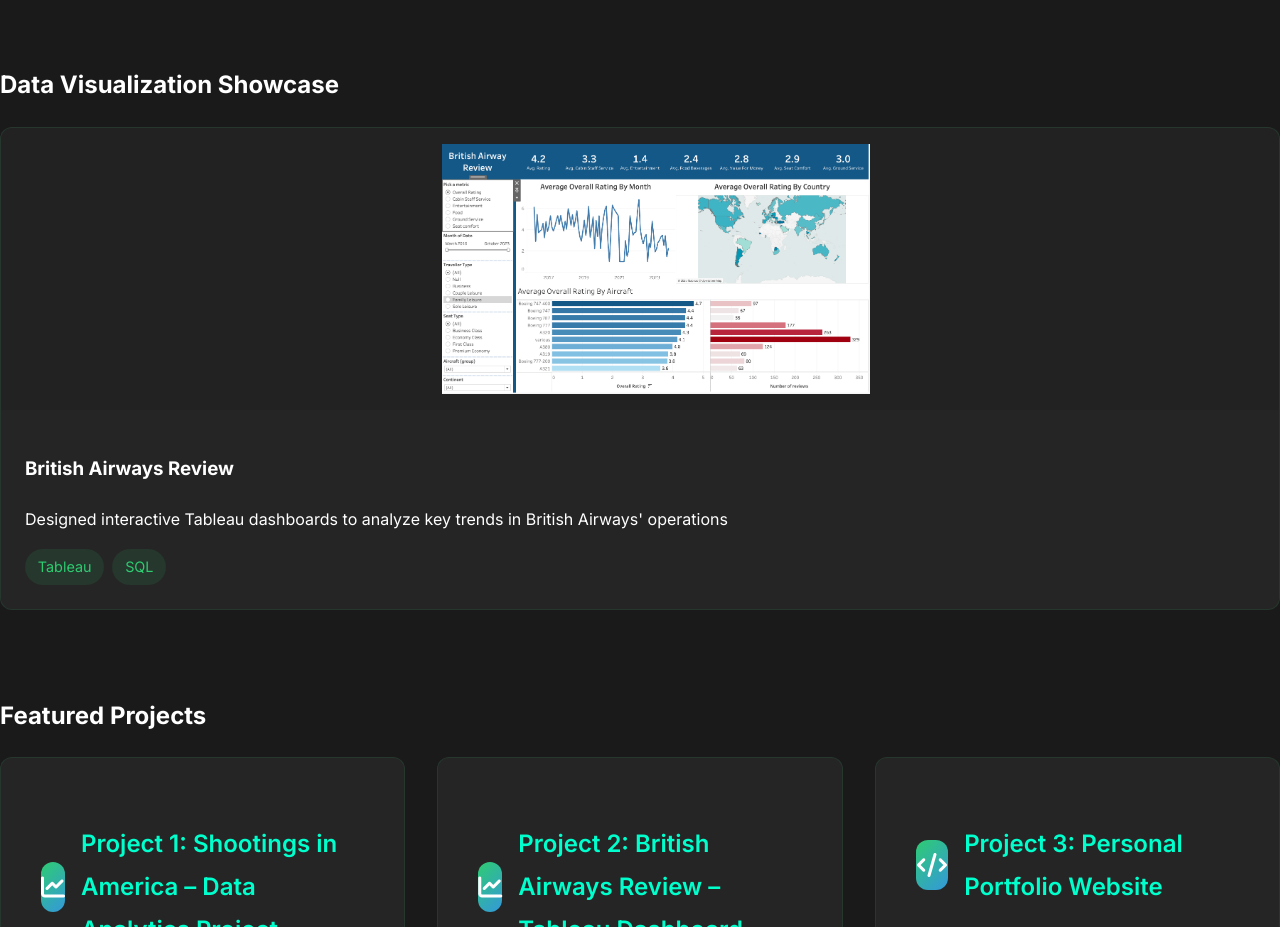
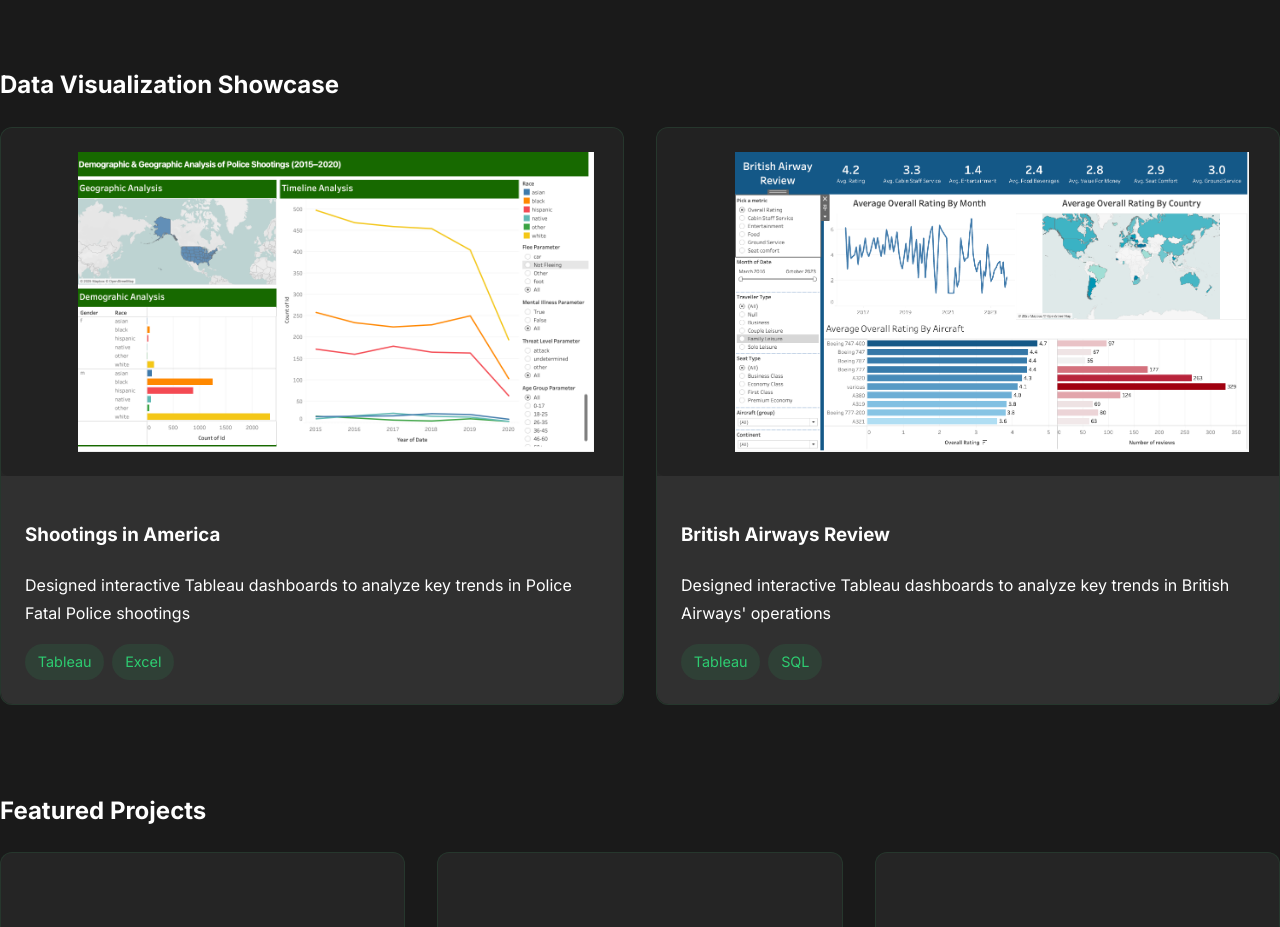
Before and after one commit to Chidalubo/chidalubo.github.io, a plain HTML site: page index.html in a window 1280 px wide. Shown: the part 1700-2627 px from the top of the page. Drawn offline with Linux system fonts and the light colour scheme.

Commit message:
Add files via upload

```diff
--- a/index.html
+++ b/index.html
@@ -93,7 +93,18 @@
       <h2>Data Visualization Showcase</h2>
       <div class="viz-grid">
         <div class="viz-card">
-          <img src="viz.png" alt="Data Visualization 2" class="viz-image">
+          <img src="viz2.png" alt="Sales Analytics Dashboard" class="viz-image">
+          <div class="viz-content">
+            <h3>Shootings in America</h3>
+            <p> Designed interactive Tableau dashboards to analyze key trends in Police Fatal Police shootings</p>
+            <div class="project-tech">
+              <span class="tech-tag">Tableau</span>
+              <span class="tech-tag">Excel</span>
+            </div>
+          </div>
+        </div>
+        <div class="viz-card">
+          <img src="viz.png" alt="British Airways Review Visualization" class="viz-image">
           <div class="viz-content">
             <h3>British Airways Review</h3>
             <p>Designed interactive Tableau dashboards to analyze key trends in British Airways' operations</p>
--- a/styles.css
+++ b/styles.css
@@ -682,15 +682,23 @@ footer p {
 
 .viz-image {
   width: 100%;
-  height: 250px;
+  height: 300px;
   object-fit: contain;
   background: rgba(0, 0, 0, 0.1);
-  padding: 1rem;
+  padding: 1.5rem;
+  border-radius: 8px;
+  transition: transform 0.3s ease;
+}
+
+.viz-card:hover .viz-image {
+  transform: scale(1.02);
 }
 
 .viz-content {
   padding: 1.5rem;
   flex-grow: 1;
+  background: var(--card-bg);
+  border-radius: 0 0 12px 12px;
 }
 
 /* Enhanced Skills Section */
```
Also changed, not shown: viz2.png (added).
